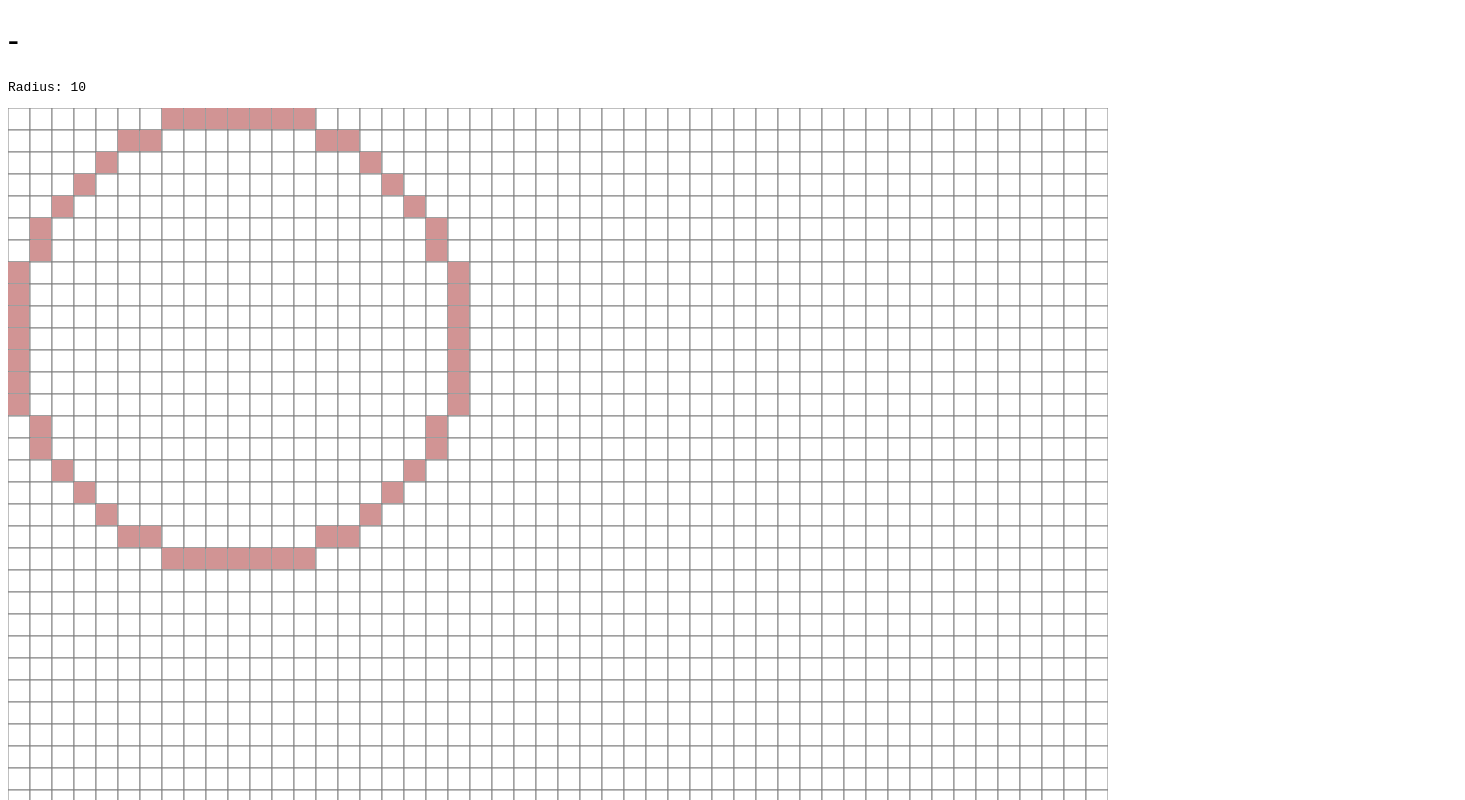
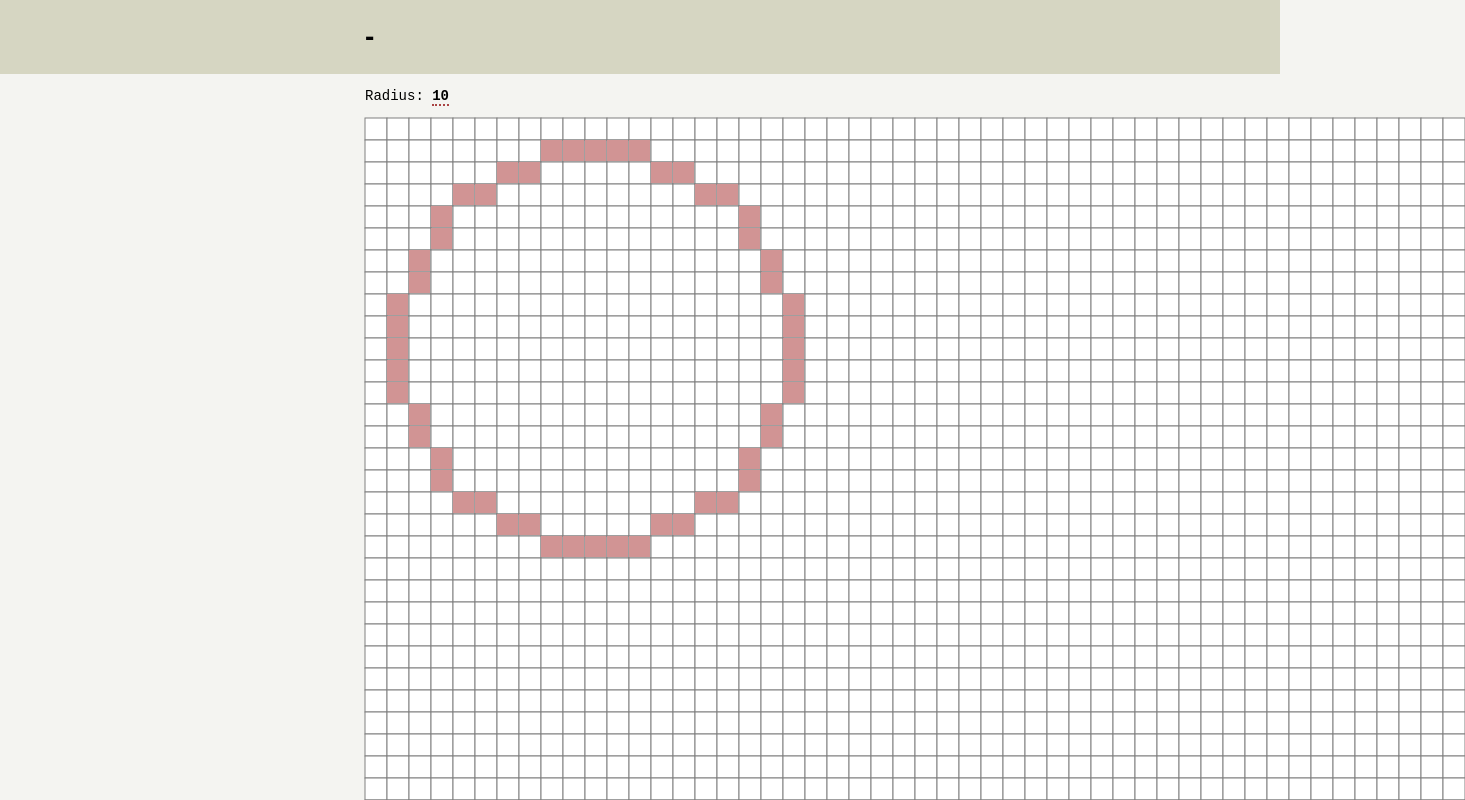
Before and after one commit to Benjamin-S/CircleBitmap, a plain HTML site: page index.html in a window 1280 px wide. Shown: the top 800 px of the page, 1465 px wide, since content can reach past the window. Drawn offline with nearby package versions, Linux system fonts and the light colour scheme.

Commit message:
Minor Changes. Css added.

```diff
--- a/index.html
+++ b/index.html
@@ -3,7 +3,7 @@
   <head>
     <meta charset="utf-8"/>
     <title>Line drawing</title>
-    <link rel="stylesheet" href="../pagestyle.css">
+    <link rel="stylesheet" href="./pagestyle.css">
     <script src="https://d3js.org/d3.v4.min.js"></script>
   </head>
   <body>
--- a/line-drawing.js
+++ b/line-drawing.js
@@ -53,7 +53,9 @@ class Diagram {
   }
 
   update() {
-    let rects = this.gPoints.selectAll('rect').data(pointsOnACircle(this.t, this.t, this.t));
+    console.log(this.t);
+    let rects = this.gPoints.selectAll('rect').data(pointsOnACircle(this.t, this.t, this.t-1));
+    console.log(this.t);
     rects.exit().remove();
     rects.enter().append('rect')
       .attr('width', scale - 1)
--- /dev/null
+++ b/pagestyle.css
@@ -0,0 +1,42 @@
+/* generic page formatting; the css specific to line drawing will be in each section */
+* {
+    box-sizing: border-box;
+}
+html, body {
+    padding: 0;
+    margin: 0;
+}
+html {
+    background-color: hsl(60,10%,95%);
+    color: hsl(60,0%,0%);
+    font-family: sans-serif;
+    font-size: 14px;
+}
+body > div, body > p, h1, h2 {
+    max-width: 550px;
+    margin-right: auto;
+    margin-left: auto;
+    margin-top: 0.5em;
+    margin-bottom: 0.5em;
+}
+header, footer {
+    background-color: hsl(60,20%,80%);
+    padding: 0.5em;
+}
+footer {
+    min-height: 3em;
+    text-align: center;
+}
+svg {
+    overflow: visible;
+}
+
+/* the draggable elements all have data-name= ; I want them to stand out */
+span[data-name] {
+    cursor: col-resize;
+    font-weight: bold;
+    border-bottom: 2px dotted #a44;
+}
+.draggable {
+    cursor: move;
+}
```
